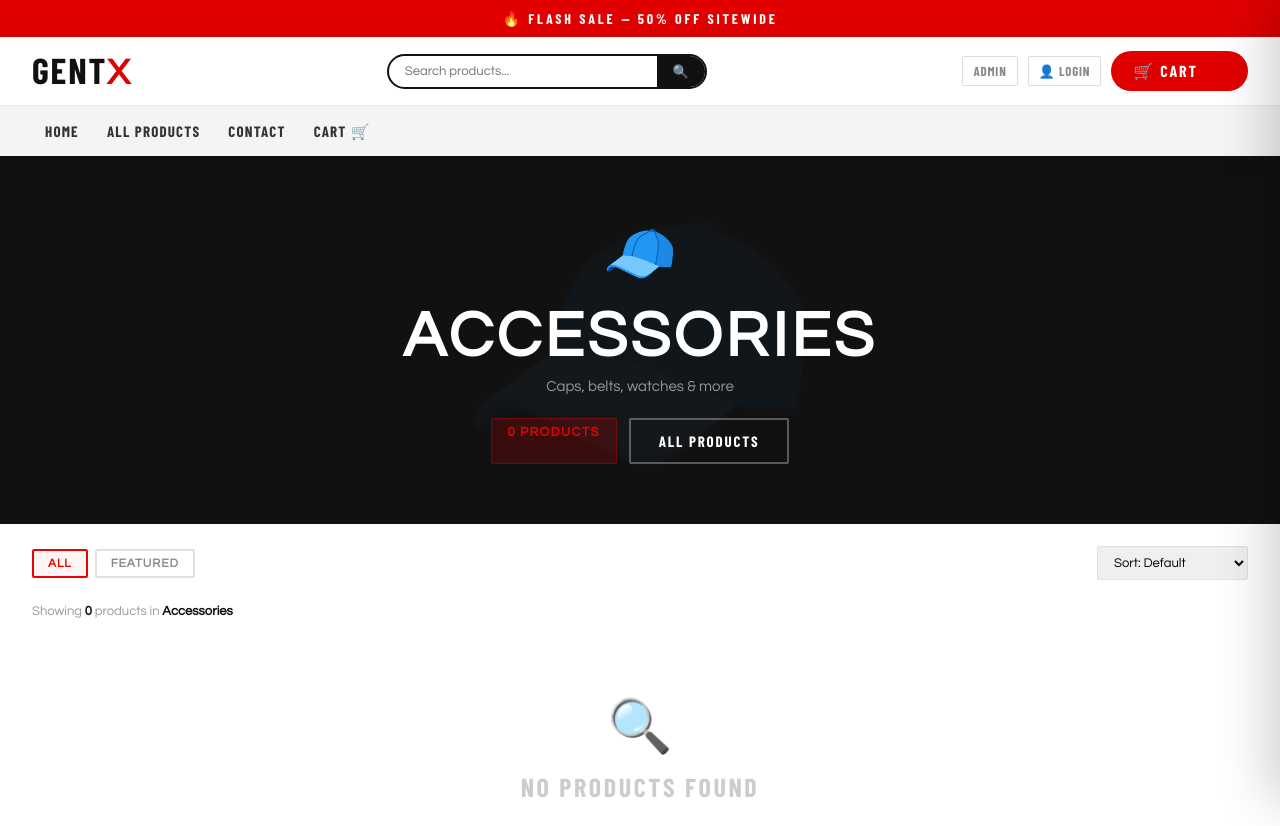
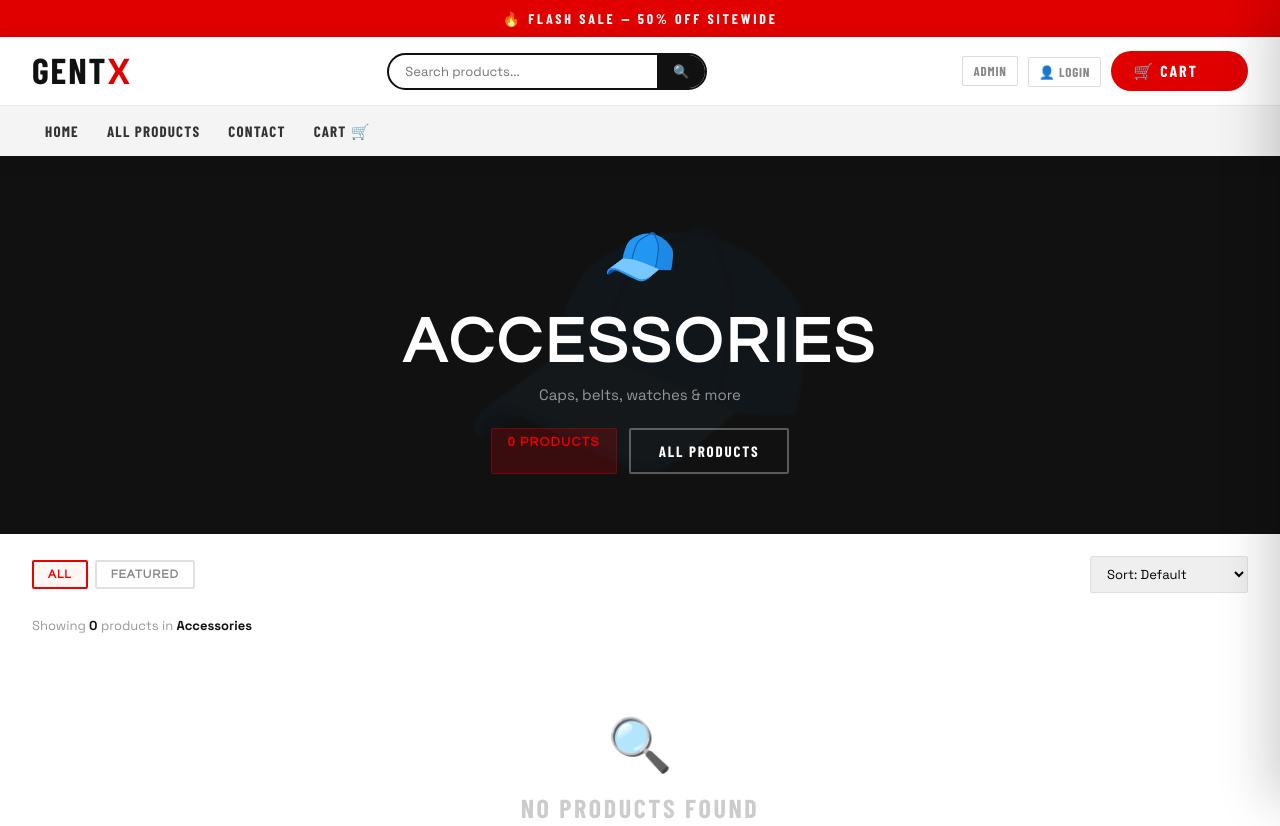
Before and after one commit to arslanworkprofile/gentx-backend, a website: page public/accessories.html in a window 1280 px wide. Shown: the top 826 px of the page. Drawn offline with nearby package versions, Linux system fonts and the light colour scheme; no server answers; a web font is replaced by a local one.

Commit message:
Update font to Space Grotesk

```diff
--- a/public/accessories.html
+++ b/public/accessories.html
@@ -4,13 +4,13 @@
 <meta charset="UTF-8">
 <meta name="viewport" content="width=device-width, initial-scale=1.0">
 <title>Accessories — GENTX</title>
-<link href="https://fonts.googleapis.com/css2?family=Jost:wght@300;400;500;600;700;800;900&display=swap" rel="stylesheet">
+<link href="https://fonts.googleapis.com/css2?family=Space+Grotesk:wght@300;400;500;600;700&family=Space+Mono:wght@400;700&display=swap" rel="stylesheet">
 </head>
 <body>
 <script src="api.js"></script>
 <script src="ui.js"></script>
 <style>
-    * { font-family:'Futura','Futura PT','Century Gothic','Jost',sans-serif; }
+    * { font-family: 'Space Grotesk', sans-serif; }
 .cat-hero{background:#111;padding:60px 32px;text-align:center;position:relative;overflow:hidden;}
 .cat-hero-bg{position:absolute;inset:0;display:flex;align-items:center;justify-content:center;font-size:300px;opacity:.04;user-select:none;}
 .cat-hero-content{position:relative;z-index:1;}
```
Also changed, not shown: public/account.html (+2 -2 lines), public/admin.html (+2 -2 lines), public/bags.html (+2 -2 lines), public/cart.html (+2 -2 lines), public/checkout.html (+2 -2 lines), public/contact.html (+2 -2 lines), public/index.html (+2 -2 lines), public/login.html (+2 -2 lines), public/mens.html (+2 -2 lines), public/perfumes.html (+2 -2 lines), public/product.html (+2 -2 lines), public/shop.html (+2 -2 lines).
